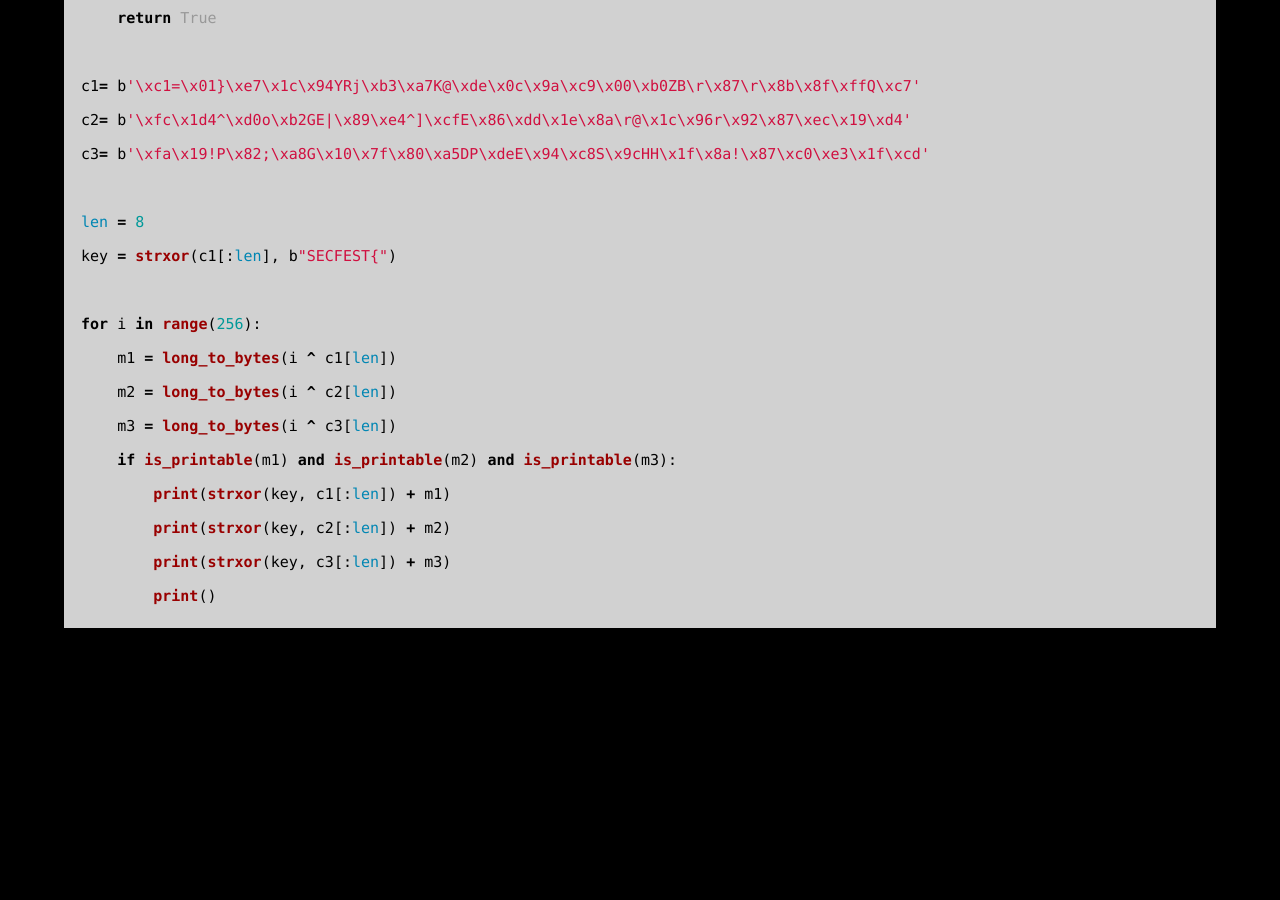
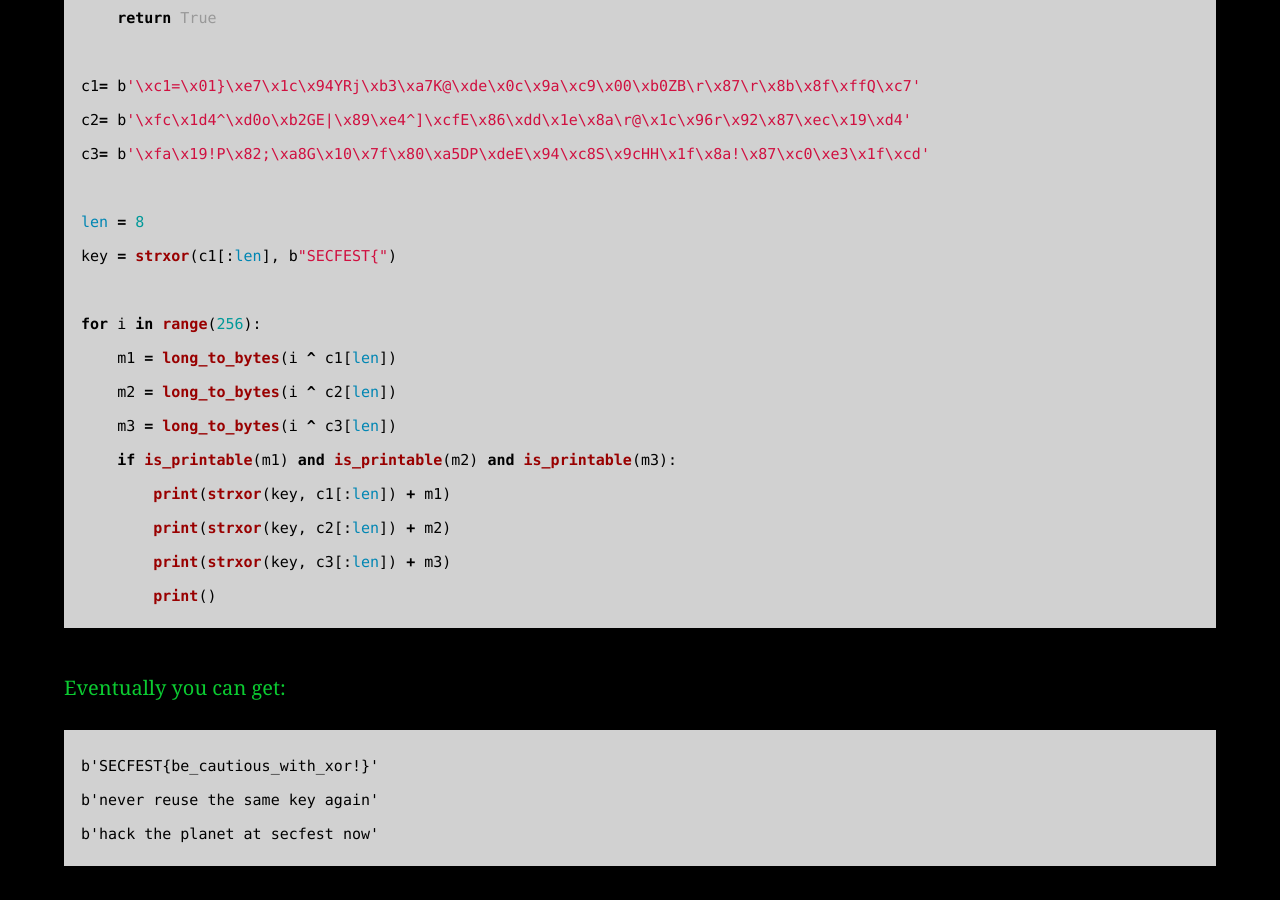
Before and after one commit to AC01010/Connor-McCartney.github.io, a Jekyll site: the page built from _posts/2012-12-19-SECFEST-2022.md, in a window 1280 px wide and 900 px high, scrolled down 664 px. Built offline with Jekyll 4.4.1, drawn with Linux system fonts in a browser that asks for light colours; before the commit the page ends 1326 px from its top, so only the background shows below that.

Commit message:
Update 2012-12-19-SECFEST-2022.md

````diff
--- a/_posts/2012-12-19-SECFEST-2022.md
+++ b/_posts/2012-12-19-SECFEST-2022.md
@@ -41,3 +41,11 @@
         print(strxor(key, c3[:len]) + m3)
         print()
 ```
+
+Eventually you can get:
+
+```
+b'SECFEST{be_cautious_with_xor!}'
+b'never reuse the same key again'
+b'hack the planet at secfest now'
+```
````
